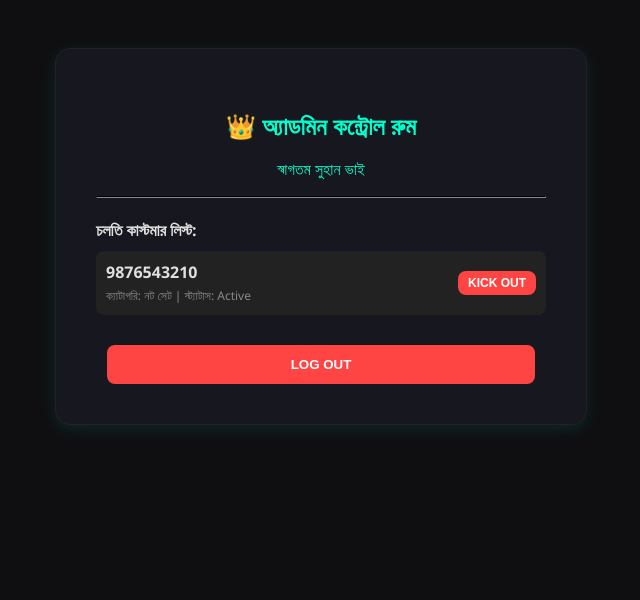
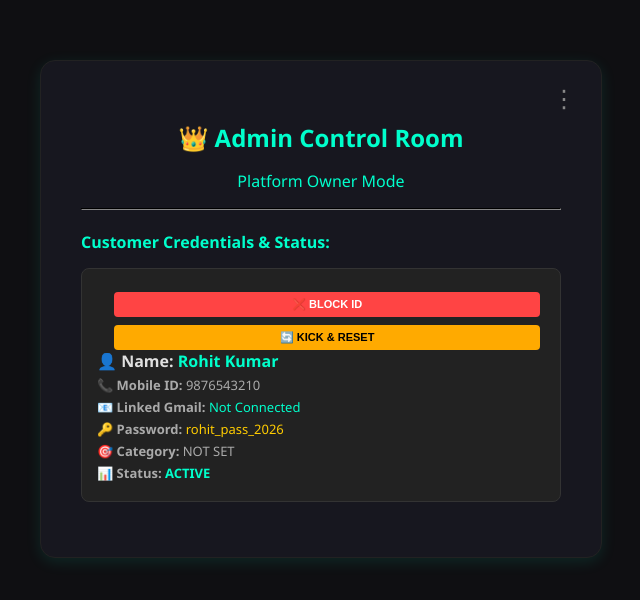
Before and after one commit to mrsuhan34-debug/ss-ai-saas-platform, a Flask app: page / in a window 1280 px wide. Shown: the top 600 px of the page, without its empty margins (319-959 px from the left). Run offline with Flask 3, Linux system fonts and the light colour scheme; the visitor is signed in with stand-in values (Sample User, id 1).

Commit message:
Update index.html

```diff
--- a/templates/index.html
+++ b/templates/index.html
@@ -1,118 +1,134 @@
 <!DOCTYPE html>
-<html lang="bn">
+<html lang="en">
 <head>
     <meta charset="UTF-8">
     <meta name="viewport" content="width=device-width, initial-scale=1.0">
-    <title>SS-AI SaaS Platform</title>
+    <title>SS-AI Enterprise SaaS Platform</title>
     <style>
-        body { background: #0f0f12; color: #e0e0e0; font-family: 'Segoe UI', Arial, sans-serif; text-align: center; padding: 40px; }
-        .box { background: #17171f; padding: 40px; border-radius: 15px; display: inline-block; box-shadow: 0 4px 15px rgba(0,255,204,0.1); max-width: 450px; width: 100%; border: 1px solid #222; }
+        body { background: #0f0f12; color: #e0e0e0; font-family: 'Segoe UI', Arial, sans-serif; text-align: center; padding: 40px; margin: 0; }
+        .box { background: #17171f; padding: 40px; border-radius: 15px; display: inline-block; box-shadow: 0 4px 15px rgba(0,255,204,0.1); max-width: 480px; width: 100%; border: 1px solid #222; position: relative; margin-top: 20px; }
         h2 { color: #00ffcc; margin-bottom: 5px; }
         input, select { padding: 12px; margin: 10px 0; width: 90%; border-radius: 8px; border: 1px solid #333; background: #0f0f12; color: #fff; }
         button { background: #00ffcc; color: #0b0b0e; padding: 12px 25px; border: none; border-radius: 8px; cursor: pointer; font-weight: bold; width: 95%; transition: 0.3s; margin-top: 10px; }
         button:hover { background: #00cc99; box-shadow: 0 0 10px rgba(0,255,204,0.4); }
-        .logout-btn { background: #ff4444; color: white; margin-top: 20px; }
-        .logout-btn:hover { background: #cc3333; }
-        .client-card { background: #222; padding: 10px; margin: 10px 0; border-radius: 8px; text-align: left; display: flex; justify-content: space-between; align-items: center; }
-        .kick-btn { background: #ff4444; color: white; padding: 5px 10px; width: auto; font-size: 12px; margin: 0; }
+        .google-btn { background: #4285F4; color: white; margin-top: 15px; }
+        .google-btn:hover { background: #357ae8; box-shadow: 0 0 10px rgba(66,133,244,0.4); }
+        .menu-container { position: absolute; top: 15px; right: 15px; cursor: pointer; }
+        .three-dots { font-size: 24px; color: #888; padding: 5px 10px; }
+        .dropdown-menu { display: none; position: absolute; right: 0; top: 35px; background: #222; border: 1px solid #333; border-radius: 5px; width: 120px; z-index: 100; }
+        .dropdown-menu a { color: #ff4444; padding: 10px; display: block; text-decoration: none; font-size: 14px; font-weight: bold; text-align: left; }
+        .client-card { background: #222; padding: 15px; margin: 15px 0; border-radius: 8px; text-align: left; border: 1px solid #333; }
+        .action-btn { padding: 6px 12px; font-size: 11px; font-weight: bold; border: none; border-radius: 4px; cursor: pointer; margin-right: 5px; margin-top: 8px; float: right; color: white; }
+        .btn-reset { background: #ffaa00; color: black; }
+        .btn-block { background: #ff4444; }
+        .btn-unblock { background: #00cc66; }
+        .info-row { font-size: 13px; color: #aaa; margin: 4px 0; }
     </style>
 </head>
 <body>
+    <div class="box">
+        {% if role != 'guest' %}
+            <div class="menu-container" onclick="toggleMenu()">
+                <div class="three-dots">⋮</div>
+                <div class="dropdown-menu" id="myDropdown">
+                    <a href="/logout">🚪 Log Out</a>
+                </div>
+            </div>
+        {% endif %}
 
-    <div class="box">
         {% if role == 'guest' %}
-            <h2>🚀 SS-AI SaaS প্ল্যাটফর্ম</h2>
-            <p style="color: #888;">অ্যাডমিন ও কাস্টমার পোর্টাল</p>
-            <input type="text" id="user" placeholder="Username"><br>
-            <input type="password" id="pass" placeholder="Password"><br>
-            <button onclick="login()">LOGIN SYSTEM</button>
+            <h2>🚀 SS-AI SaaS Platform</h2>
+            <p style="color: #888;">Secure Login Gateway</p>
+            <input type="text" id="user" placeholder="Enter Mobile Number / Admin User ID"><br>
+            <input type="password" id="pass" placeholder="Enter Password"><br>
+            <button onclick="login()">SECURE LOGIN</button>
             <div id="msg" style="margin-top: 15px; color: #00ffcc; font-weight: bold;"></div>
 
         {% elif role == 'admin' %}
-            <h2>👑 অ্যাডমিন কন্ট্রোল রুম</h2>
-            <p style="color: #00ffcc;">স্বাগতম সুহান ভাই</p>
+            <h2>👑 Admin Control Room</h2>
+            <p style="color: #00ffcc;">Platform Owner Mode</p>
             <hr style="border-color: #333;">
-            <h4 style="text-align: left; margin-bottom: 5px;">চলতি কাস্টমার লিস্ট:</h4>
+            <h4 style="text-align: left; margin-bottom: 5px; color: #00ffcc;">Customer Credentials & Status:</h4>
             <div id="client-list">
-                {% for name, info in customers.items() %}
+                {% for phone, info in customers.items() %}
                     <div class="client-card">
-                        <div>
-                            <strong>{{ name }}</strong> <br>
-                            <span style="font-size: 12px; color: #888;">ক্যাটাগরি: {{ info.category if info.category else 'নট সেট' }} | স্ট্যাটাস: {{ 'Active' if info.is_active else 'Blocked' }}</span>
-                        </div>
                         {% if info.is_active %}
-                            <button class="kick-btn" onclick="kick('{{ name }}')">KICK OUT</button>
+                            <button class="action-btn btn-block" onclick="toggleStatus('{{ phone }}', 'block')">❌ BLOCK ID</button>
+                        {% else %}
+                            <button class="action-btn btn-unblock" onclick="toggleStatus('{{ phone }}', 'unblock')">✅ UNBLOCK ID</button>
                         {% endif %}
+                        <button class="action-btn btn-reset" onclick="resetDevice('{{ phone }}')">🔄 KICK & RESET</button>
+                        <strong>👤 Name: <span style="color: #00ffcc;">{{ info.name }}</span></strong> <br>
+                        <div class="info-row">📞 <b>Mobile ID:</b> {{ phone }}</div>
+                        <div class="info-row">📧 <b>Linked Gmail:</b> <span style="color: #00ffcc;">{{ info.gmail if info.gmail else 'Not Connected' }}</span></div>
+                        <div class="info-row">🔑 <b>Password:</b> <span style="color: #ffcc00;">{{ info.password }}</span></div>
+                        <div class="info-row">🎯 <b>Category:</b> {{ info.category.upper() if info.category else 'NOT SET' }}</div>
+                        <div class="info-row">📊 <b>Status:</b> <span style="font-weight: bold; color: {{ '#00ffcc' if info.is_active else '#ff4444' }}">{{ 'ACTIVE' if info.is_active else 'BLOCKED' }}</span></div>
+                        <div style="clear: both;"></div>
                     </div>
                 {% endfor %}
             </div>
-            <button class="logout-btn" onclick="location.href='/logout'">LOG OUT</button>
 
         {% elif role == 'customer' %}
-            <h2>🎨 কাস্টমার এআই স্টুডিও</h2>
-            <p>হ্যালো, <strong style="color: #00ffcc;">{{ username }}</strong></p>
+            <h2>🎨 Customer AI Studio</h2>
+            <div style="text-align: left; background: #222; padding: 12px; border-radius: 8px; margin-bottom: 15px; border-left: 4px solid #00ffcc;">
+                <p style="margin: 0; font-size: 16px;">👤 Name: <b>{{ name }}</b></p>
+                <p style="margin: 5px 0 0 0; font-size: 13px; color: #aaa;">📞 Mobile ID: <b>{{ username }}</b></p>
+            </div>
             <hr style="border-color: #333;">
 
+            {% if not linked %}
+                <p style="color: #ffcc00;">⚠️ Step 1: Connect Gmail & Grant YouTube Access:</p>
+                <input type="email" id="cust-gmail" placeholder="Enter Your Active Gmail Account" style="width: 90%;"><br>
+                <button class="google-btn" onclick="connectGoogle()">🔗 LINK YOUTUBE VIA GOOGLE</button>
+                <hr style="border-color: #333; margin: 20px 0;">
+            {% else %}
+                <p style="color: #00ffcc;">✅ YouTube & Gmail Connection Active! ({{ gmail_id }})</p>
+            {% endif %}
+
             {% if not category %}
-                <p style="color: #ffcc00;">⚠️ ওয়ান-টাইম ক্যাটাগরি সিলেক্ট করুন (এটি পরে বদলানো যাবে না):</p>
+                <p style="color: #ffcc00;">⚠️ Step 2: Select One-Time Category (Locked Forever):</p>
                 <select id="cat-select">
-                    <option value="gaming">Gaming (ফ্রি ফায়ার, পাবজি ট্রেন্ড)</option>
-                    <option value="cooking">Cooking (রেসিপি ও ফুড মেকিং)</option>
-                    <option value="tech">Tech (গ্যাজেট ও এআই টেক রিভিউ)</option>
-                    <option value="cartoon">Cartoon (বাংলা কার্টুন গল্প)</option>
-                    <option value="motivation">Motivation (অনুপ্রেরণামূলক উক্তি)</option>
+                    <option value="gaming">Gaming Niche (Free Fire, BGMI Trends)</option>
+                    <option value="cooking">Cooking Niche (Recipes & Food Videos)</option>
+                    <option value="tech">Tech Niche (Gadget & AI Reviews)</option>
+                    <option value="cartoon">Cartoon Niche (Bengali Cartoon Stories)</option>
+                    <option value="motivation">Motivation Niche (Inspirational Quotes)</option>
                 </select>
-                <button onclick="setCategory()">LOCK CATEGORY</button>
+                <button onclick="setCategory()">LOCK CATEGORY & START BOT</button>
             {% else %}
-                <p>🎯 আপনার লক করা ক্যাটাগরি: <strong style="color: #00ffcc;">{{ category.upper() }}</strong></p>
+                <p>🎯 Your Locked Category: <strong style="color: #00ffcc;">{{ category.upper() }}</strong></p>
                 <div style="background: #222; padding: 15px; border-radius: 8px; margin: 20px 0; color: #00ffcc; font-weight: bold;">
-                    🤖 এআই বট ব্যাকগ্রাউন্ডে আপনার ইউটিউব চ্যানেলের সাথে কানেক্টেড আছে এবং অটো-কাজ করছে।
+                    🤖 AI Bot is running securely. Automation updates will be sent directly to your linked Gmail!
                 </div>
             {% endif %}
-
-            <button class="logout-btn" onclick="location.href='/logout'">LOG OUT</button>
             <div id="msg" style="margin-top: 15px; color: #ffcc00; font-weight: bold;"></div>
         {% endif %}
     </div>
 
     <script>
+        function getDeviceID() {
+            let id = localStorage.getItem('ss_device_token');
+            if (!id) { id = 'DEV-' + Math.random().toString(36).substring(2, 15); localStorage.setItem('ss_device_token', id); }
+            return id;
+        }
+        function toggleMenu() { let m = document.getElementById('myDropdown'); m.style.display = (m.style.display === 'block') ? 'none' : 'block'; }
+        window.onclick = function(e) { if (!e.target.matches('.three-dots')) { let d = document.getElementById('myDropdown'); if (d) d.style.display = 'none'; } }
+
         function login() {
-            let u = document.getElementById('user').value;
-            let p = document.getElementById('pass').value;
-            fetch('/login', {
-                method: 'POST',
-                headers: {'Content-Type': 'application/json'},
-                body: JSON.stringify({username: u, password: p})
-            })
-            .then(res => res.json())
-            .then(data => {
-                document.getElementById('msg').innerText = data.message;
-                if(data.status === "SUCCESS") { setTimeout(() => { location.reload(); }, 1000); }
-            });
+            let u = document.getElementById('user').value; let p = document.getElementById('pass').value; let devId = getDeviceID();
+            fetch('/login', { method: 'POST', headers: {'Content-Type': 'application/json'}, body: JSON.stringify({username: u, password: p, device_id: devId}) })
+            .then(res => res.json()).then(data => { document.getElementById('msg').innerText = data.message; if(data.status === "SUCCESS") { setTimeout(() => { location.reload(); }, 1000); } });
         }
-
-        function kick(username) {
-            fetch('/admin/kick', {
-                method: 'POST',
-                headers: {'Content-Type': 'application/json'},
-                body: JSON.stringify({target_user: username})
-            })
-            .then(res => res.json())
-            .then(data => { alert(data.message); location.reload(); });
+        function connectGoogle() {
+            let g = document.getElementById('cust-gmail').value; if(!g || !g.includes('@')) { alert("Enter valid Gmail!"); return; }
+            fetch('/customer/auth_youtube', { method: 'POST', headers: {'Content-Type': 'application/json'}, body: JSON.stringify({gmail: g}) }).then(res => res.json()).then(data => { alert(data.message); location.reload(); });
         }
-
+        function resetDevice(phoneNum) { fetch('/admin/reset_device', { method: 'POST', headers: {'Content-Type': 'application/json'}, body: JSON.stringify({target_user: phoneNum}) }).then(res => res.json()).then(data => { alert(data.message); location.reload(); }); }
+        function toggleStatus(phoneNum, actionType) { fetch('/admin/toggle_status', { method: 'POST', headers: {'Content-Type': 'application/json'}, body: JSON.stringify({target_user: phoneNum, action: actionType}) }).then(res => res.json()).then(data => { alert(data.message); location.reload(); }); }
         function setCategory() {
             let cat = document.getElementById('cat-select').value;
-            fetch('/customer/set_category', {
-                method: 'POST',
-                headers: {'Content-Type': 'application/json'},
-                body: JSON.stringify({category: cat})
-            })
-            .then(res => res.json())
-            .then(data => {
-                document.getElementById('msg').innerText = data.message;
-                if(data.status === "SUCCESS") { setTimeout(() => { location.reload(); }, 1500); }
-            });
+            fetch('/customer/set_category', { method: 'POST', headers: {'Content-Type': 'application/json'}, body: JSON.stringify({category: cat}) }).then(res => res.json()).then(data => { document.getElementById('msg').innerText = data.message; if(data.status === "SUCCESS") { setTimeout(() => { location.reload(); }, 1500); } });
         }
     </script>
 </body>
```
